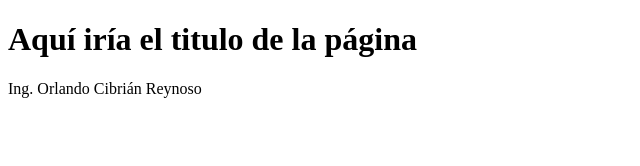
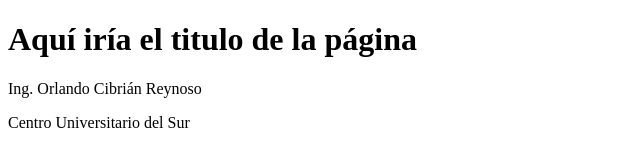
Before and after one commit to Web-Cibrian-Corporation/WebPageVSC, a plain HTML site: page index.html in a window 1280 px wide. Shown: the whole page, without its empty margins (0-640 px from the left). Drawn offline with Linux system fonts and the light colour scheme.

Commit message:
Agregando segundo parrafo al index

```diff
--- a/index.html
+++ b/index.html
@@ -8,5 +8,6 @@
 <body>
     <h1>Aquí iría el titulo de la página</h1>
     <p>Ing. Orlando Cibrián Reynoso</p>
+    <p>Centro Universitario del Sur</p>
 </body>
 </html>
```
